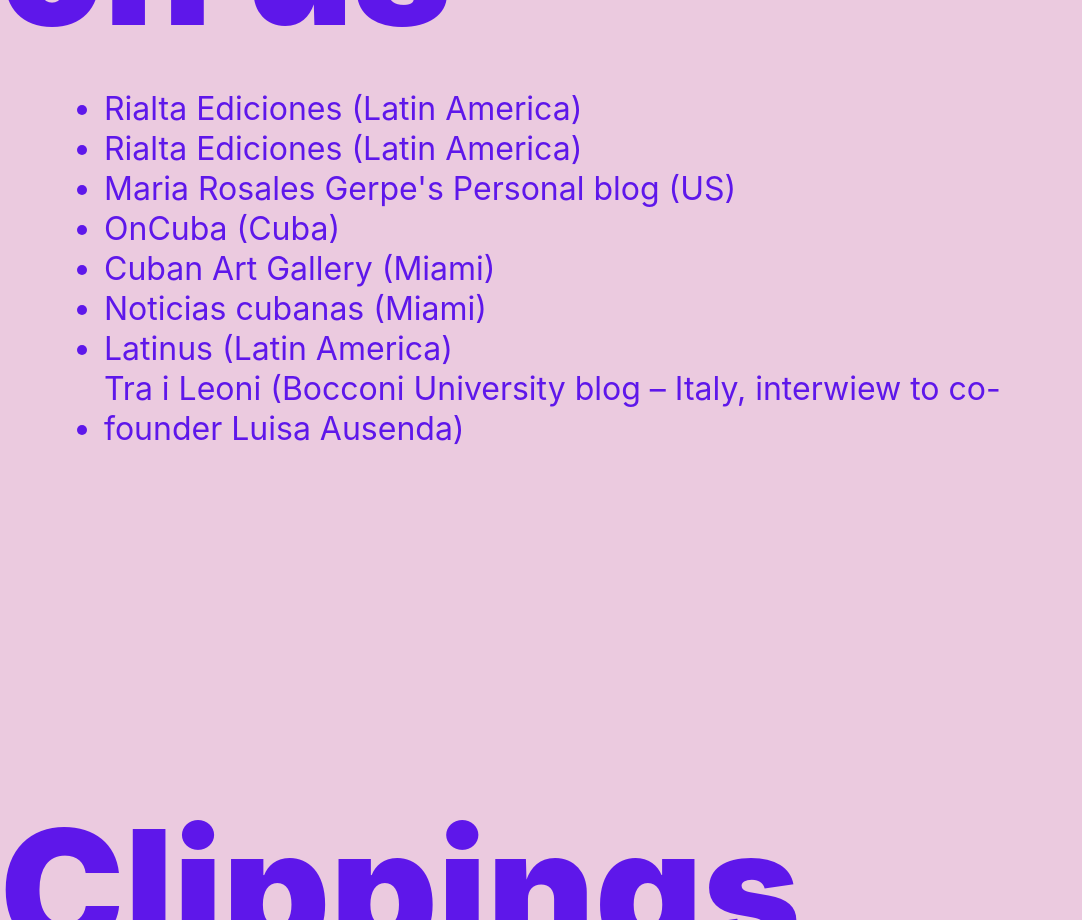
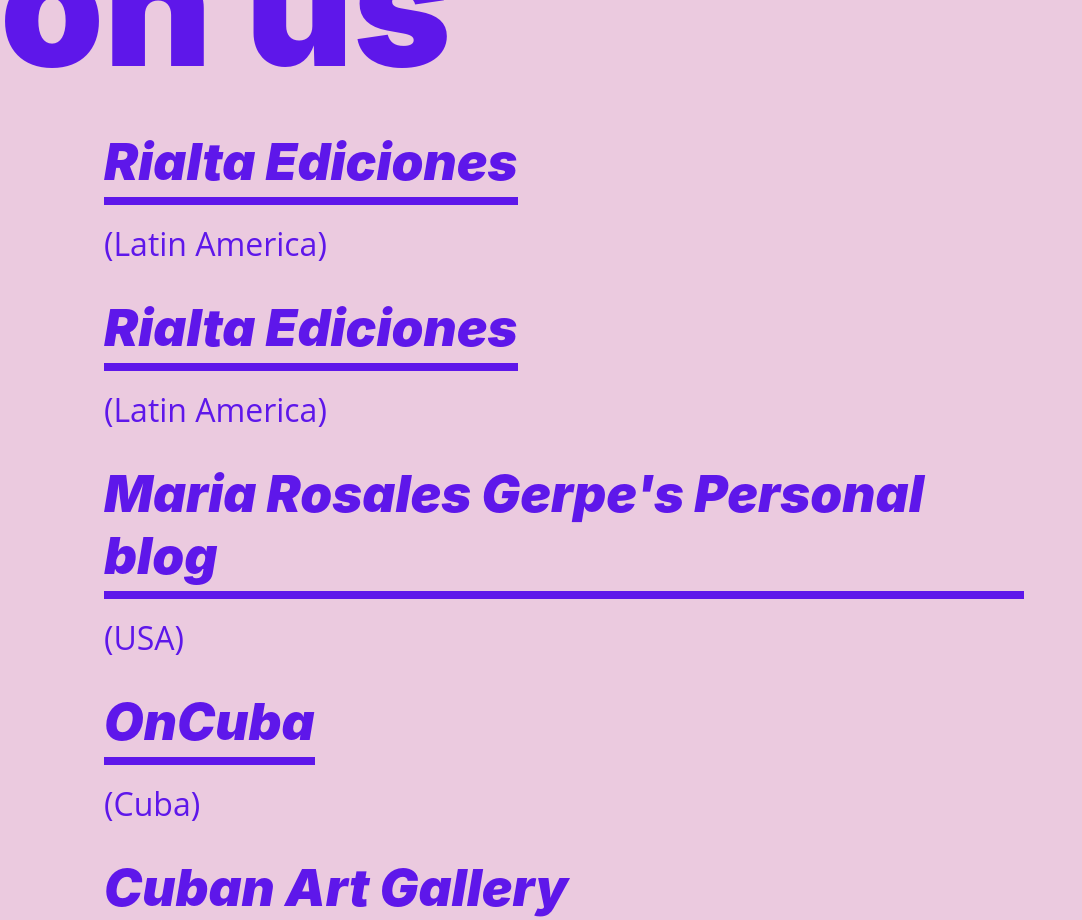
Before and after one commit to izzabee/clitsplash, a Next.js app: page /press in a window 1280 px wide. Shown: the part 1880-2800 px from the top of the page, without its empty margins (0-1082 px from the left). Built offline with nearby package versions, Linux system fonts and the light colour scheme.

Commit message:
update link styles

```diff
--- a/pages/index.js
+++ b/pages/index.js
@@ -37,7 +37,7 @@
         </div>
       </section>
       <section className={styles.section}>
-        <h3 className={styles.displayhead}>About Clitsplash</h3>
+        <h3 className={styles.displayhead}>About ClitSplash</h3>
         <div className={styles.content}>
           <p className={styles.body}>ClitSplash is an all female collective born in Cuba that sources and curates crypto art & culture. We believe in equal opportunities and representation for all genders, and therefore we focus on featuring women artists, trans artists and artists from other minorities. As we seek to curate quality art NFTs exhibitions, we advocate their proliferation within the metaverse.</p>
         </div>
--- a/pages/press.js
+++ b/pages/press.js
@@ -9,16 +9,12 @@
       </header>
 
       <section className={styles.section}>
-        <a
-          className={styles.cta}
-          href="mailto:info@clitsplash.com"
-          title="email info@clitsplash.com"
-          target="_blank"
-          rel="noopener noreferrer">
-          <span>{"Request Press kit"}</span>
-        </a>
+
+
+        {/* <h3 className={styles.displayhead}>Request press kit</h3> */}
         <div className={styles.content}>
-          <p className={styles.body}>Please include the following in your email:</p>
+          <h2 className={styles.subheading}>When requesting a press kit, please include the following in your email:</h2>
+          <p className={styles.body}></p>
           <p className={styles.body}>
             <ul>
               <li>Name (first &amp; last)</li>
@@ -27,82 +23,98 @@
               <li>Reason for requesting this password</li>
             </ul>
           </p>
+          <a
+            className={styles.cta}
+            href="mailto:info@clitsplash.com"
+            title="email info@clitsplash.com"
+            target="_blank"
+            rel="noopener noreferrer">
+            <span>{"Request press kit"}</span>
+          </a>
         </div>
       </section>
 
       <section className={styles.section}>
         <h3 className={styles.displayhead}>Clippings on us</h3>
-        <ul className={styles.content}>
-          <li className={styles.body}>
+        <ul className={`${styles.content}`}>
+          <li className={""}>
             <a
-              className={styles.link}
+              className={`${styles.cta}`}
               href="https://rialta.org/splash-feminismo-mar-abierto-nfts-criptomercado-arte/"
               title="open press in new tab"
               target="_blank"
-              rel="noopener noreferrer">Rialta Ediciones (Latin America)</a>
+              rel="noopener noreferrer">Rialta Ediciones</a>
+            <p className={styles.body}>(Latin America)</p>
           </li>
 
-          <li className={styles.body}>
+          <li className={""}>
             <a
-              className={styles.link}
+              className={`${styles.cta}`}
               href="https://s3.eu-central-1.amazonaws.com/qurium/rialta.org/clitsplash-desafia-desde-cuba-la-mirada-masculina-con-erotika-una-muestra-de-arte-nft-en-miami-art-week-2021.html"
               title="open press in new tab"
               target="_blank"
-              rel="noopener noreferrer">Rialta Ediciones (Latin America)</a>
+              rel="noopener noreferrer">Rialta Ediciones</a>
+            <p className={styles.body}>(Latin America)</p>
           </li>
 
-          <li className={styles.body}>
+          <li className={""}>
             <a
-              className={styles.link}
+              className={`${styles.cta}`}
               href="https://maria-rosalesgerpe.medium.com/clit-splash-women-transform-the-art-landscape-through-nfts-8a46fac0b437"
               title="open press in new tab"
               target="_blank"
-              rel="noopener noreferrer">Maria Rosales Gerpe&apos;s Personal blog (US)</a>
+              rel="noopener noreferrer">Maria Rosales Gerpe&apos;s Personal blog</a>
+            <p className={styles.body}>(USA)</p>
           </li>
 
-          <li className={styles.body}>
+          <li className={""}>
             <a
-              className={styles.link}
+              className={`${styles.cta}`}
               href="https://oncubanews.com/cultura/artes-visuales/clit-splash-un-proyecto-feminista-para-artistas-digitales-cubanos/"
               title="open press in new tab"
               target="_blank"
-              rel="noopener noreferrer">OnCuba (Cuba)</a>
+              rel="noopener noreferrer">OnCuba</a>
+            <p className={styles.body}>(Cuba)</p>
           </li>
 
-          <li className={styles.body}>
+          <li className={""}>
             <a
-              className={styles.link}
+              className={`${styles.cta}`}
               href="https://cuban.gallery/art-news/clit-splash-the-feminist-project-for-cuban-digital-artists/"
               title="open press in new tab"
               target="_blank"
-              rel="noopener noreferrer">Cuban Art Gallery (Miami)</a>
+              rel="noopener noreferrer">Cuban Art Gallery</a>
+            <p className={styles.body}>(Miami)</p>
           </li>
 
-          <li className={styles.body}>
+          <li className={""}>
             <a
-              className={styles.link}
+              className={`${styles.cta}`}
               href="https://noticiascubanas.com/2021/05/23/clit-splash-un-proyecto-feminista-para-artistas-digitales-cubanos/ù"
               title="open press in new tab"
               target="_blank"
-              rel="noopener noreferrer">Noticias cubanas (Miami)</a>
+              rel="noopener noreferrer">Noticias cubanas</a>
+            <p className={styles.body}>(Miami)</p>
           </li>
 
-          <li className={styles.body}>
+          <li className={""}>
             <a
-              className={styles.link}
+              className={`${styles.cta}`}
               href="https://latinus.us/2021/08/10/artistas-latinos-abren-paso-criptoarte-piezas-exhiben-subastan-vitrinas-digitales/"
               title="open press in new tab"
               target="_blank"
-              rel="noopener noreferrer">Latinus (Latin America)</a>
+              rel="noopener noreferrer">Latinus</a>
+            <p className={styles.body}>(Latin America)</p>
           </li>
 
-          <li className={styles.body}>
+          <li className={""}>
             <a
-              className={styles.link}
+              className={`${styles.cta}`}
               href="https://traileoni.it/2021/12/behind-the-scenes-of-our-latest-event/"
               title="open press in new tab"
               target="_blank"
-              rel="noopener noreferrer">Tra i Leoni (Bocconi University blog – Italy, interwiew to co-founder Luisa Ausenda)</a>
+              rel="noopener noreferrer">Tra i Leoni</a>
+            <p className={styles.body}>(Bocconi University blog – Italy, interwiew to co-founder Luisa Ausenda)</p>
           </li>
         </ul>
       </section>
@@ -110,59 +122,65 @@
       <section className={styles.section}>
         <h3 className={styles.displayhead}>Clippings mentioning us</h3>
         <div className={styles.content}>
-          <ul>
-            <li className={styles.body}>
+          <ul className={`${styles.content}`}>
+            <li className={""}>
               <a
-                className={styles.link}
+                className={`${styles.cta}`}
                 href="https://nftcuba.art/genesis/"
                 title="open press in new tab"
                 target="_blank"
-                rel="noopener noreferrer">Cuban art NFTs&apos; genesis (Havana-Miami)</a>
+                rel="noopener noreferrer">Cuban art NFTs&apos; genesis</a>
+              <p className={styles.body}>(Havana-Miami)</p>
             </li>
 
-            <li className={styles.body}>
+            <li className={""}>
               <a
-                className={styles.link}
+                className={`${styles.cta}`}
                 href="https://www.refinery29.com/en-us/2021/08/10520561/women-artists-nft-opportunities"
                 title="open press in new tab"
                 target="_blank"
-                rel="noopener noreferrer">Refinery29 (US)</a>
+                rel="noopener noreferrer">Refinery29</a>
+              <p className={styles.body}>(USA)</p>
             </li>
 
-            <li className={styles.body}>
+            <li className={""}>
               <a
-                className={styles.link}
+                className={`${styles.cta}`}
                 href="https://vistarmagazine.com/alejandra-glez-primera-artista-cubana-que-exhibe-nft-desde-un-drop/"
                 title="open press in new tab"
                 target="_blank"
-                rel="noopener noreferrer">Vistar magazine (Cuba)</a>
+                rel="noopener noreferrer">Vistar magazine</a>
+              <p className={styles.body}>(Cuba)</p>
             </li>
 
-            <li className={styles.body}>
+            <li className={""}>
               <a
-                className={styles.link}
+                className={`${styles.cta}`}
                 href="https://elnacional.com.do/el-talento-latino-se-abre-paso-en-el-criptoarte/"
                 title="open press in new tab"
                 target="_blank"
-                rel="noopener noreferrer">El Nacional (Spain)</a>
+                rel="noopener noreferrer">El Nacional</a>
+              <p className={styles.body}>(Spain)</p>
             </li>
 
-            <li className={styles.body}>
+            <li className={""}>
               <a
-                className={styles.link}
+                className={`${styles.cta}`}
                 href="https://www.criptolite.com/opiniones/post-lite/cuba-y-las-criptomonedas-en-tiempos-de-pandemia/"
                 title="open press in new tab"
                 target="_blank"
-                rel="noopener noreferrer">Criptolite (US and Latin America)</a>
+                rel="noopener noreferrer">Criptolite</a>
+              <p className={styles.body}>(US and Latin America)</p>
             </li>
 
-            <li className={styles.body}>
+            <li className={""}>
               <a
-                className={styles.link}
+                className={`${styles.cta}`}
                 href="https://cubancryptoart.com/la-mujer-en-el-universo-nft-3-cubanas-criptoartistas/"
                 title="open press in new tab"
                 target="_blank"
-                rel="noopener noreferrer">MOCCA (Museo del Cripto Arte Cubano – Cuba)</a>
+                rel="noopener noreferrer">MOCCA</a>
+              <p className={styles.body}>(Museo del Cripto Arte Cubano – Cuba)</p>
             </li>
           </ul>
         </div>
@@ -173,105 +191,97 @@
 
         <div className={styles.content}>
 
-          <h4 className={styles.heading}>Media recommending ClitSplash</h4>
+          {/* <h4 className={styles.heading}>Media recommending ClitSplash</h4> */}
         </div>
-        <ul className={styles.content}>
-          <li className={styles.body}>
+        <ul className={`${styles.content}`}>
+          <li className={""}>
             <a
-              className={styles.link}
+              className={`${styles.cta}`}
               href="https://www.niftyselects.com/"
               title="open press in new tab"
               target="_blank"
               rel="noopener noreferrer">Nifty Selects (US)</a>
           </li>
-          <li className={styles.body}>
+          <li className={""}>
             <a
-              className={styles.link}
+              className={`${styles.cta}`}
               href="https://cryptobasel.art/"
               title="open press in new tab"
               target="_blank"
-              rel="noopener noreferrer">Crypto Basel 2021 (Miami Art Week MUSTSEEs)</a>
-
+              rel="noopener noreferrer">Crypto Basel 2021 </a>
+            <p className={styles.body}>(Miami Art Week MUSTSEEs)</p>
           </li>
         </ul>
         <div className={styles.content}>
 
-          <h4 className={styles.heading}>Podcasts</h4>
+          {/* <h4 className={styles.heading}>Podcasts</h4> */}
         </div>
-        <ul className={styles.content}>
-          <li className={styles.body}>
+        <ul className={`${styles.content}`}>
+          <li className={""}>
             <a
-              className={styles.link}
+              className={`${styles.cta}`}
               href="https://open.spotify.com/show/137FSf3mqeWMufSQW73Rtx"
               title="open press in new tab"
               target="_blank"
-              rel="noopener noreferrer">Spotify – it Will Work Podcasts (Interview in Italian to Luisa Ausenda)</a>
+              rel="noopener noreferrer">Spotify</a>
+            <p className={styles.body}>It Will Work Podcasts (Interview in Italian to Luisa Ausenda)</p>
           </li>
         </ul>
         <div className={styles.content}>
 
-          <h4 className={styles.heading}>Webinars, seminars and panels</h4>
+          {/* <h4 className={styles.heading}>Webinars, seminars and panels</h4> */}
         </div>
-        <ul className={styles.content}>
-          <li className={styles.body}>
-            <p>Round Table: &quot;Collecting vs Trading in Digital Art&quot;. Bridge to Metaverse opening recaption - Webinar with Matt Hall (Larva Labs, Cryptopunks creator), Alex Salnikov (Rarible)</p>
-          </li>
-          <li className={styles.body}>
+        <ul className={`${styles.content}`}>
+          <li className={""}>
             <a
-              className={styles.link}
+              className={`${styles.cta}`}
               href="https://www.youtube.com/watch?v=3hHleZi0DAE"
               title="open press in new tab"
               target="_blank"
-              rel="noopener noreferrer">John Crain (Superrare) and Luisa Ausenda (Gallery Continua/ClitSplash)</a>
+              rel="noopener noreferrer">Round Table: "Collecting vs Trading in Digital Art"</a>
+            <p className={styles.body}>Bridge to Metaverse opening recaption - Webinar with Matt Hall (Larva Labs, Cryptopunks creator), Alex Salnikov (Rarible) John Crain (Superrare) and Luisa Ausenda (Gallery Continua/ClitSplash)</p>
           </li>
-
-
-
-          <li className={styles.body}>
+          <li className={""}>
             <a
-              className={styles.link}
+              className={`${styles.cta}`}
               href="https://www.artbasic.co.uk/summiting-nfts-a-review-of-acourma"
               title="open press in new tab"
               target="_blank"
-              rel="noopener noreferrer">“Summiting NFTs. A review of A Courma!” 2021 panel (ArtBasic – UK)</a>
-
+              rel="noopener noreferrer">“Summiting NFTs. A review of A Courma!”</a>
+            <p className={styles.body}>2021 panel (ArtBasic – UK)</p>
             {/* * see the panel program&apos;s at <a
-                className={styles.link}
+                className={`${styles.cta}`}
                 href="https://www.acourma.org/panel-22-luglio-2021"
                 title="open press in new tab"
                 target="_blank"
                 rel="noopener noreferrer">https://www.acourma.org/panel-22-luglio-2021</a> */}
           </li>
-          <li className={styles.body}>
-            <a
-              className={styles.link}
-              href="https://www.youtube.com/watch?v=3hHleZi0DAE"
-              title="open press in new tab"
-              target="_blank"
-              rel="noopener noreferrer">John Crain (Superrare) and Luisa Ausenda (Gallery Continua/ClitSplash)</a>
-          </li>
         </ul>
         <div className={styles.content}>
 
-          <h4 className={styles.heading}>Seminar organized by us in collaboration with Milano 5vie (for Milan Design Week 2021)</h4>
+          {/* <h4 className={styles.heading}>Seminar organized by us in collaboration with Milano 5vie (for Milan Design Week 2021)</h4> */}
         </div>
-        <ul className={styles.content}>
-          <li className={styles.body}>
+        <ul className={`${styles.content}`}>
+          <li className={""}>
+          </li>
+          <li className={""}>
             <a
-              className={styles.link}
+              className={`${styles.cta}`}
               href="https://www.youtube.com/watch?v=nnBpSS87L04"
               title="open press in new tab"
               target="_blank"
               rel="noopener noreferrer">Part 1</a>
+            <p className={styles.body}>Seminar organized by us in collaboration with Milano 5vie (for Milan Design Week 2021)</p>
 
           </li>
-          <li className={styles.body}>
+          <li className={""}>
             <a
-              className={styles.link}
+              className={`${styles.cta}`}
               href="https://www.youtube.com/watch?v=nEEAIyx2ijk"
               title="open press in new tab"
               target="_blank"
               rel="noopener noreferrer">Part 2</a>
+            <p className={styles.body}>Seminar organized by us in collaboration with Milano 5vie (for Milan Design Week 2021)</p>
 
           </li>
         </ul>
--- a/styles/Home.module.css
+++ b/styles/Home.module.css
@@ -15,6 +15,9 @@
   min-height: 0;
 }
 
+.section:first-of-type a.cta:hover {
+  color: var(--light-pink);
+}
 /* .section img {
   display: block;
   width: 100%;
@@ -27,6 +30,10 @@
   top: 0;
   height: 30px;
   z-index: 2;
+}
+
+.nav .link:after {
+  display: none;
 }
 
 .navLogo {
@@ -81,22 +88,28 @@
   transition: all 0.3s;
 }
 
+.underline {
+  text-decoration: underline;
+}
+
 .link svg {
   width: 100%;
   height: auto;
 }
 
+.cta:after,
 .link:after {
-  background-color: var(--black);
+  background-color: currentColor;
   content: "";
-  height: 2px;
+  height: 8px;
   left: 0;
   position: absolute;
-  top: 50%;
+  right: 0;
+  top: calc(100% + 5px);
   transition: width 0.3s;
-  width: 0;
 }
 /*
+
 .link:hover:after {
   width: 100%;
 } */
@@ -132,7 +145,7 @@
 }
 
 .svglink:hover svg * {
-  fill: var(--black)
+  fill: var(--red)
 }
 
 .displayhead {
@@ -156,15 +169,16 @@
 }
 
 .cta {
-  font-size: 6vw;
+  font-size: 4vw;
   font-weight: 900;
-  display: block;
+  display: inline-block;
   font-style: italic;
+  position: relative;
   transition: color 0.3s;;
 }
 
 a.cta:hover {
-  color: var(--light-pink);
+  color: var(--red);
 }
 
 .heading {
@@ -192,6 +206,14 @@
 .content {
   margin: 2rem 0;
   margin-left: 2rem;
+}
+
+ul.content {
+  list-style: none;
+}
+
+ul.content li {
+  margin-bottom: 2rem;
 }
 
 @media(min-width: 768px) {
```
